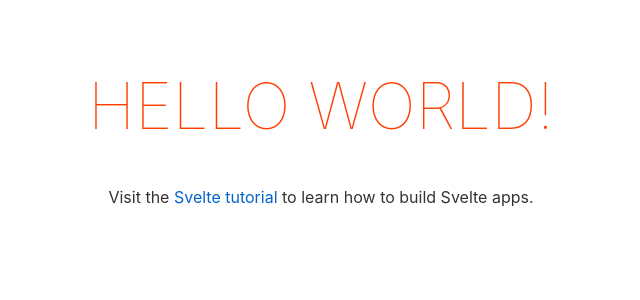
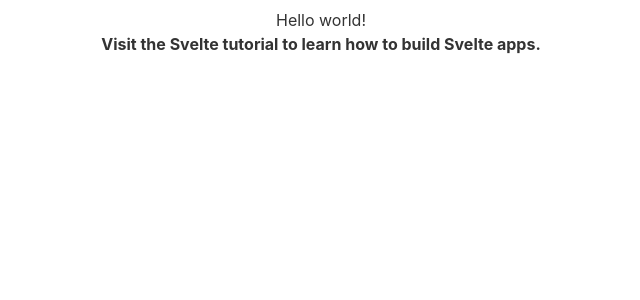
Before and after one commit to klaemsch/BurgerPing, a Svelte app: page / in a window 1280 px wide. Shown: the top 300 px of the page, without its empty margins (319-959 px from the left). Built offline with nearby package versions, Linux system fonts and the light colour scheme.

Commit message:
Added tailwind

```diff
--- a/package.json
+++ b/package.json
@@ -13,6 +13,9 @@
     "@rollup/plugin-node-resolve": "^11.0.0",
     "@rollup/plugin-typescript": "^8.0.0",
     "@tsconfig/svelte": "^2.0.0",
+    "autoprefixer": "^10.4.0",
+    "postcss": "^8.4.5",
+    "postcss-load-config": "^3.1.0",
     "rollup": "^2.3.4",
     "rollup-plugin-css-only": "^3.1.0",
     "rollup-plugin-livereload": "^2.0.0",
@@ -21,6 +24,7 @@
     "svelte": "^3.0.0",
     "svelte-check": "^2.0.0",
     "svelte-preprocess": "^4.0.0",
+    "tailwindcss": "^3.0.7",
     "tslib": "^2.0.0",
     "typescript": "^4.0.0"
   },
--- /dev/null
+++ b/postcss.config.js
@@ -0,0 +1,5 @@
+   module.exports = {
+    plugins: [
+      require('tailwindcss'),
+    ]
+  };
--- a/rollup.config.js
+++ b/rollup.config.js
@@ -41,7 +41,8 @@
 	plugins: [
 		svelte({
 			preprocess: sveltePreprocess({
-				sourceMap: !production
+				sourceMap: !production,
+				postcss: true
 			}),
 			compilerOptions: {
 				// enable run-time checks when not in production
--- a/src/App.svelte
+++ b/src/App.svelte
@@ -1,30 +1,10 @@
 <script lang="ts">
+	import GlobalStyle from './Style.svelte';
 	export let name: string;
 </script>
 
-<main>
+<GlobalStyle />
+<main class="text-center">
 	<h1>Hello {name}!</h1>
-	<p>Visit the <a href="https://svelte.dev/tutorial">Svelte tutorial</a> to learn how to build Svelte apps.</p>
+	<p class="font-bold">Visit the <a href="https://svelte.dev/tutorial">Svelte tutorial</a> to learn how to build Svelte apps.</p>
 </main>
-
-<style>
-	main {
-		text-align: center;
-		padding: 1em;
-		max-width: 240px;
-		margin: 0 auto;
-	}
-
-	h1 {
-		color: #ff3e00;
-		text-transform: uppercase;
-		font-size: 4em;
-		font-weight: 100;
-	}
-
-	@media (min-width: 640px) {
-		main {
-			max-width: none;
-		}
-	}
-</style>
--- /dev/null
+++ b/src/Style.svelte
@@ -0,0 +1,5 @@
+<style global>
+    @tailwind base;
+    @tailwind components;
+    @tailwind utilities;
+  </style>
--- a/src/main.ts
+++ b/src/main.ts
@@ -3,7 +3,7 @@
 const app = new App({
 	target: document.body,
 	props: {
-		name: 'world'
+		name: 'world',
 	}
 });
 
--- /dev/null
+++ b/tailwind.config.js
@@ -0,0 +1,15 @@
+module.exports = {
+    content: [
+      './src/**/*.svelte',
+      './src/**/*.html',
+      './public/index.html',
+    ],
+    theme: {
+      extend: {
+        colors: {
+          svelte: '#ff3e00',
+        },
+      },
+    },
+    plugins: [],
+  }
```
Also changed, not shown: 1 other file (tests, documents, lock files or other folders).
